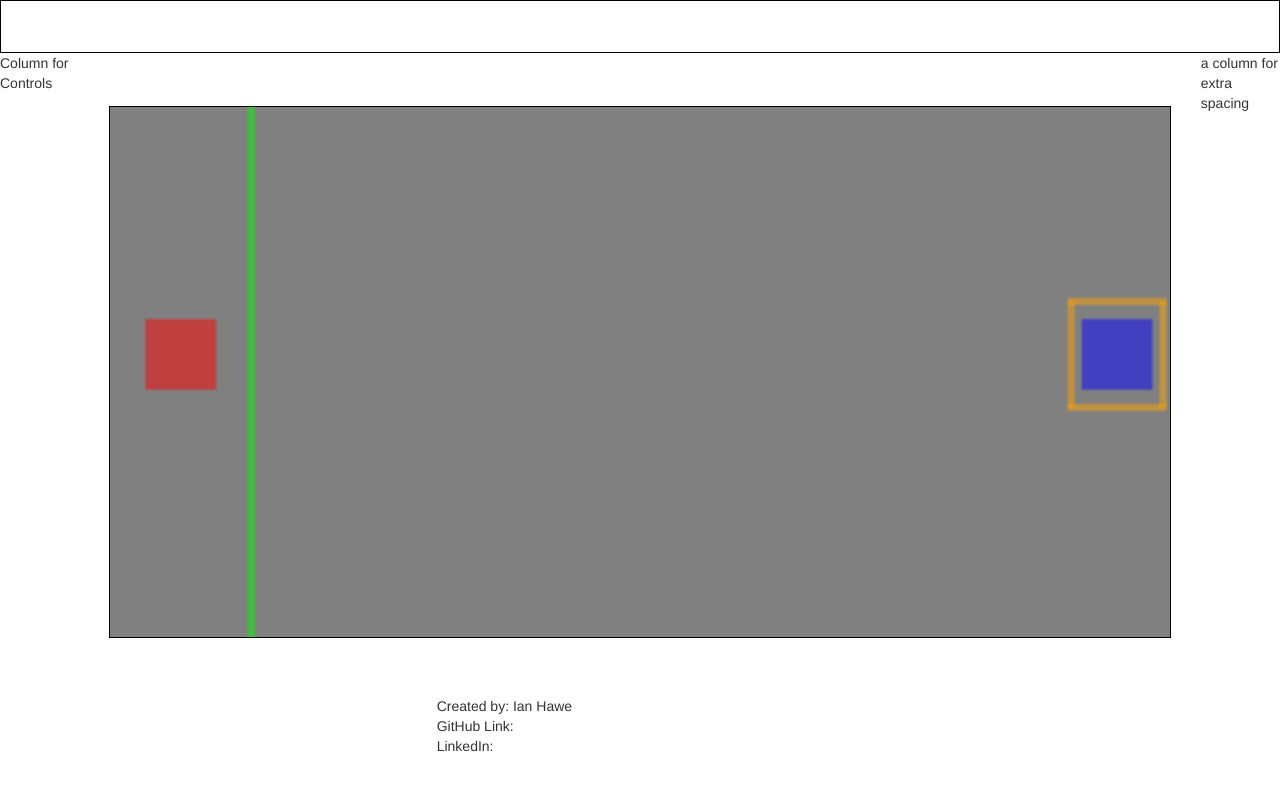
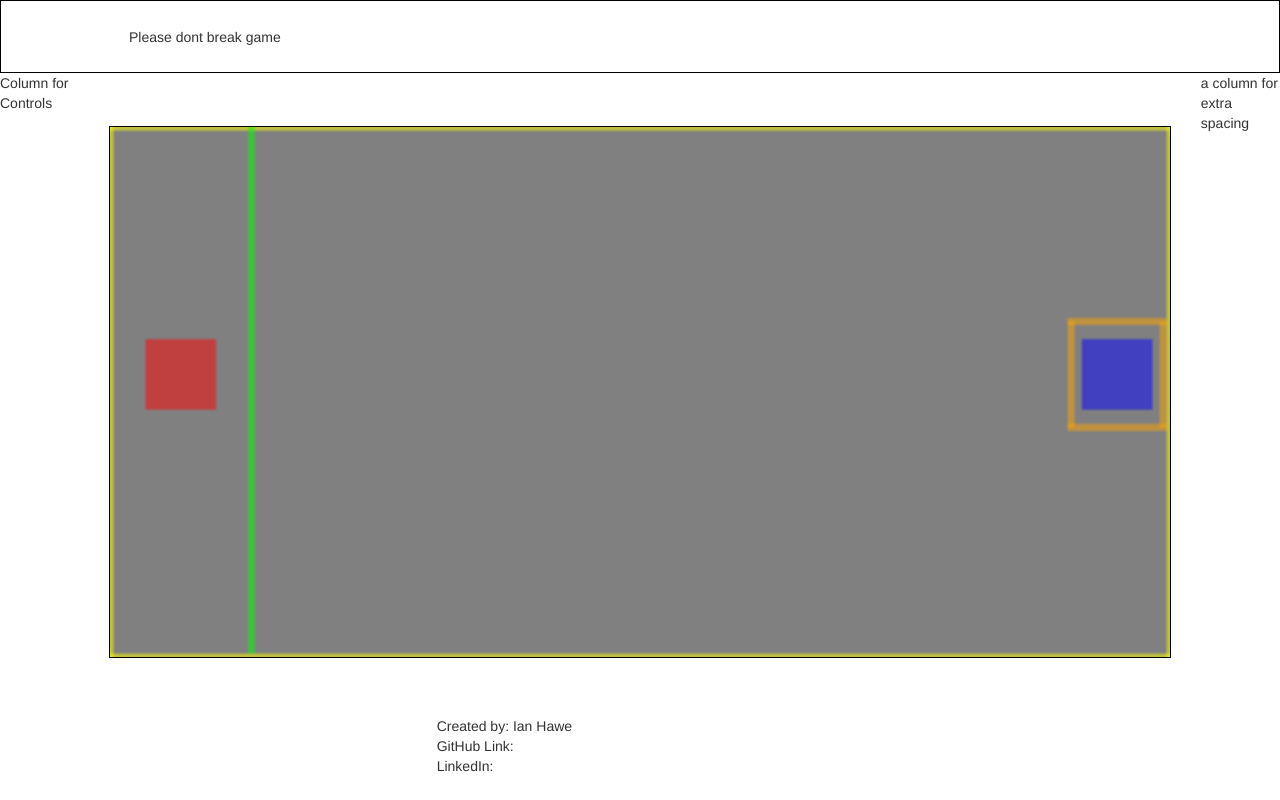
Before and after one commit to ianhawe/Sparta-Project-1, a plain HTML site: page index.html in a window 1280 px wide. Drawn offline with nearby package versions, Linux system fonts and the light colour scheme.

Commit message:
player safe zone is added

```diff
--- a/index.html
+++ b/index.html
@@ -40,7 +40,7 @@
 </head>
 
 <body>
-    <header class="headerPad"></header>
+    <header class="headerPad">Please dont break game</header>
     <main>
         <div class="row">
             <div class="col-lg-1 col-md-2 col-xs-2">Column for Controls
--- a/main.js
+++ b/main.js
@@ -1,19 +1,65 @@
 let canvas = document.querySelector('canvas');
 const c = canvas.getContext('2d');
+const maxCW = 300;
+const maxCH = 150;
 //x y width height
 
 
 //Class File
-
 //Mouse events
-
 //Circle Class
 //=====================================================================================
-
+//if radius = circle Size. maxCH/maxCW - (radius-4)
 //=====================================================================================
 
-//Function to define Circle variables
-//=====================================================================================
+// Function to define Circle variables
+// =====================================================================================
+// x y radius, angle start, angle end  width height 0 300, 0  150
+// for (let i = 0; i < 10; i++) {
+//     let radius = Math.random() * 10;
+//     //BLOCKER - Can't get circles to spawn between two points//specifically certain locations
+//     let x = 40 + radius + Math.random() * (maxCW - radius);
+//     //let xx = -40 + radius + Math.random() * (maxCW - radius);
+//     let y = Math.random() * (maxCH - radius);
+//     c.beginPath();
+//     c.arc(x, y, radius, 0, Math.PI * 2, false);
+//     c.strokeStyle = 'blue';
+//     c.stroke();
+// }
+
+
+
+
+let radius = Math.random() * 10;
+let y = Math.random() * (maxCH - radius);
+let x = 40 + radius + Math.random() * (maxCW - radius);
+let dx = 2;
+let dy = 4;
+
+function cAnimation() {
+    requestAnimationFrame(cAnimation);
+    c.clearRect(0, 0, maxCW, maxCH);
+    c.beginPath();
+    c.arc(x, y, radius, 0, Math.PI * 2, false); // Create Circle
+    c.strokeStyle = 'blue'; //Colour circle border
+    c.stroke(); // Display
+    sqPosition(); //
+
+    x++;
+    x += dx; // Move from left to right
+    y += dy;// This is different to the video, in the video it displays this after the if statements
+    if (x + radius > maxCW || x - radius < 40) {
+        dx = -dx;
+    }
+    if (y + radius > maxCH || y - radius < 0) {
+        dy = -dy;
+    }
+
+}
+cAnimation();
+
+
+
 //=====================================================================================
 
 //Animate Circle Properties
@@ -30,13 +76,45 @@ const c = canvas.getContext('2d');
 //Other Square Propperties
 //=====================================================================================
 
+//This is to know the height width of the Rectangle we're in
+
+//border of game
+//Verticle left, right
+
+
+function sqPosition() {
+    c.beginPath();
+    c.moveTo(0, maxCH);
+    c.lineTo(0, 0);
+    c.strokeStyle = "yellow"
+    c.stroke();
+
+    c.beginPath();
+    c.moveTo(maxCW, 0);
+    c.lineTo(maxCW, maxCH);
+    c.strokeStyle = "yellow"
+    c.stroke();
+
+    //horizontal up, down
+    c.beginPath();
+    c.moveTo(0, 0);
+    c.lineTo(maxCW, 0);
+    c.strokeStyle = "yellow"
+    c.stroke();
+
+    c.beginPath();
+    c.moveTo(0, maxCH);
+    c.lineTo(maxCW, maxCH);
+    c.strokeStyle = "yellow"
+    c.stroke();
+
     //Start Square Position (Random)
     c.fillStyle = 'rgba(255, 0, 0, 0.5)';
     c.fillRect(10, 60, 20, 20);
+
     //Start Line
-
     c.beginPath();
-c.moveTo(40, 200);
+    c.moveTo(40, 149);
     c.lineTo(40, 0);
     c.strokeStyle = "#00ff00"
     c.stroke();
@@ -45,15 +123,7 @@ c.stroke();
     c.fillStyle = 'rgba(0, 0, 255, 0.5)';
     c.fillRect(275, 60, 20, 20);
 
-//End Position Line
-// c.beginPath();
-// c.moveTo(270, 200);
-// c.lineTo(270, 0);
-// c.strokeStyle = "#00ff00"
-// c.stroke();
-
-//Box Around End
-
+    //End Position Box
     //top
     c.beginPath();
     c.moveTo(271, 55);
@@ -75,7 +145,6 @@ c.lineTo(299, 85);
     c.strokeStyle = "orange"
     c.stroke();
 
-
     //Left
     c.beginPath();
     c.moveTo(272, 85);
@@ -83,15 +152,7 @@ c.lineTo(272, 55);
     c.strokeStyle = "orange"
     c.stroke();
 
-
-
-
-// c.beginPath();
-// c.moveTo();
-// c.lineTo();
-// c.strokeStyle = "orange";
-// c.stroke();
-
+}
 //Player Control Area
 
 //=====================================================================================
```
Lines whose indentation alone changed are shown as unchanged.
